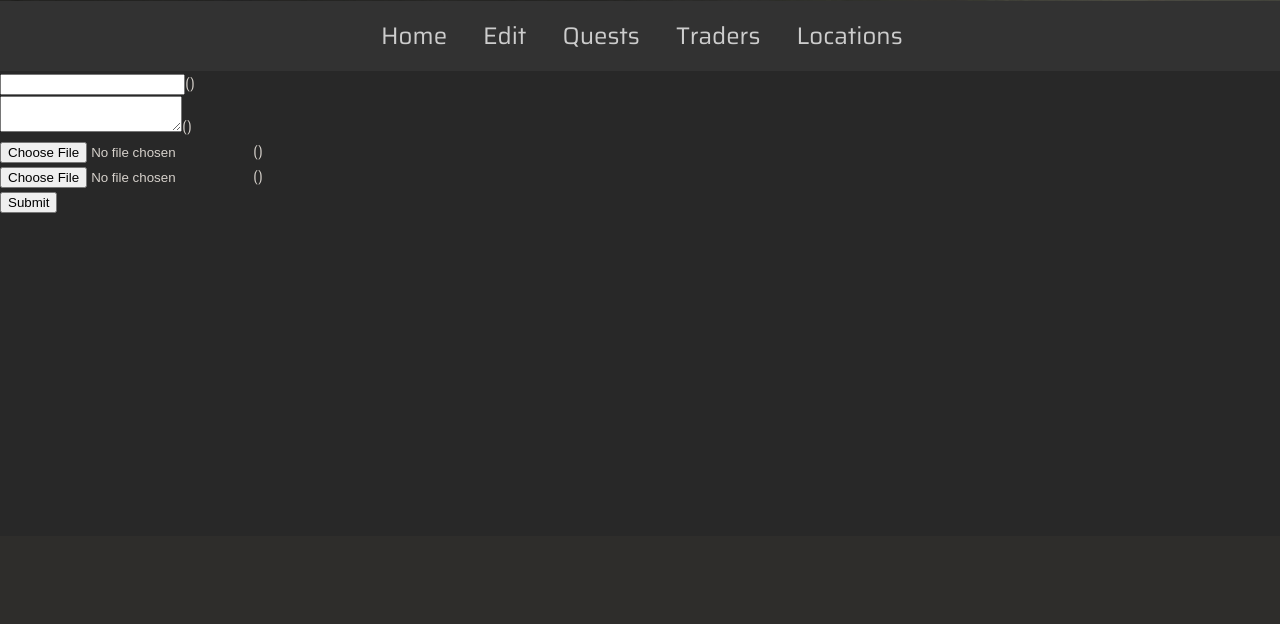
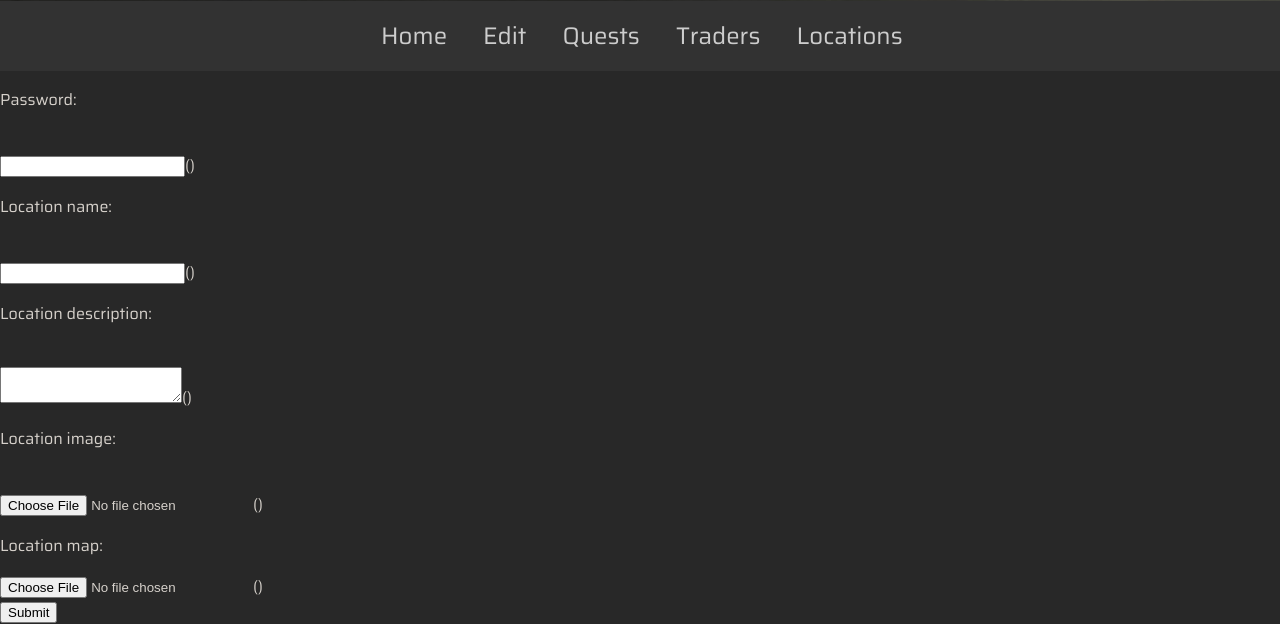
Before and after one commit to Peashooter2007/2025-Website-Project, a Flask app: page /add_location in a window 1280 px wide. Shown: the part 264-888 px from the top of the page. Before the commit the page ends 477 px from the top, so only its background shows below. Run offline with Flask 3, Linux system fonts and the light colour scheme.

Commit message:
Password Protection + file type check

```diff
--- a/app/forms.py
+++ b/app/forms.py
@@ -1,6 +1,6 @@
 from flask_wtf import FlaskForm
 from flask import Flask
-from wtforms import IntegerField, StringField, TextAreaField, SelectField, FileField, SubmitField
+from wtforms import IntegerField, StringField, TextAreaField, SelectField, FileField, SubmitField, PasswordField
 from wtforms.validators import DataRequired, Optional, ValidationError
 
 class Add_Quest(FlaskForm):
@@ -10,18 +10,20 @@ class Add_Quest(FlaskForm):
     exp = IntegerField("exp")
     trader = SelectField('trader')
     image = FileField("image")
-    password = StringField("password", validators=[DataRequired()])
+    password = PasswordField("password", validators=[DataRequired()])
 
 class Add_Trader(FlaskForm):
     name = StringField("name", validators=[DataRequired()])
     desc = TextAreaField("desc")
     image = FileField("image")
+    password = PasswordField("password", validators=[DataRequired()])
 
 class Add_Location(FlaskForm):
     name = StringField("name", validators=[DataRequired()])
     desc = TextAreaField("desc")
     image = FileField("image")
     map = FileField("map")
+    password = PasswordField("password", validators=[DataRequired()])
 
 class Searchbar(FlaskForm):
     search = StringField("search", validators=[DataRequired()])
--- a/app/routes.py
+++ b/app/routes.py
@@ -12,6 +12,11 @@ app.secret_key = 'correcthorsebatterystaple'
 
 import app.models as models
 from app.forms import Add_Quest, Add_Trader, Add_Location, Searchbar
+
+ALLOWED_EXTENSIONS = set(['pdf', 'png', 'jpg', 'jpeg'])
+
+def allowed_file(filename):
+    return '.' in filename and filename.rsplit('.', 1)[1].lower() in ALLOWED_EXTENSIONS
 
 @app.route('/')
 def root():
@@ -84,10 +89,15 @@ def add_quest():
 def add_trader():
     form = Add_Trader()
     trader_images = 'app/static/images/traders/'
-    if request.method=='POST' and form.validate_on_submit():
+    formpassword = models.Password.query.first()
+    password = formpassword.password
+    if request.method=='POST' and form.validate_on_submit() and form.password.data == password:
         image = request.files['image']
-        imagename = secure_filename(form.image.data.filename)
-        image.save(trader_images+imagename)
+        if image and allowed_file(image.filename):
+            imagename = secure_filename(form.image.data.filename)
+            image.save(trader_images+imagename)
+        else:
+            return render_template('add_trader.html', form=form, page_title ="Add a Trader")
         new_trader = models.Trader()
         new_trader.name = form.name.data
         new_trader.desc = form.desc.data
@@ -102,7 +112,9 @@ def add_trader():
 def add_location():
     form = Add_Location()
     location_images = 'app/static/images/locations/'
-    if request.method=='POST' and form.validate_on_submit():
+    formpassword = models.Password.query.first()
+    password = formpassword.password
+    if request.method=='POST' and form.validate_on_submit() and form.password.data == password:
         image = request.files['image']
         imagename = secure_filename(form.image.data.filename)
         image.save(location_images+imagename)
--- a/app/templates/add_location.html
+++ b/app/templates/add_location.html
@@ -3,9 +3,15 @@
 <form method="POST" enctype="multipart/form-data">
 
     {{ form.csrf_token }}
+    <p>Password:</p></br>
+    {{form.password}}{{form.password.errors}}</br>
+    <p>Location name:</p></br>
     {{ form.name }}{{ form.name.errors }}</br>
+    <p>Location description:</p></br>
     {{ form.desc }}{{ form.desc.errors }}</br>
+    <p>Location image:</p></br>
     {{ form.image }}{{ form.image.errors }}</br>
+    <p>Location map:</p>
     {{ form.map }}{{ form.map.errors }}<br>
     <input type="submit" value="Submit">
 
--- a/app/templates/add_trader.html
+++ b/app/templates/add_trader.html
@@ -3,8 +3,13 @@
 <form method="POST" enctype="multipart/form-data">
 
     {{ form.csrf_token }}
+    <p>Password:</p></br>
+    {{form.password}}{{form.password.errors}}</br>
+    <p>Trader name:</p></br>
     {{ form.name }}{{ form.name.errors }}</br>
+    <p>Trader description:</p></br>
     {{ form.desc }}{{ form.desc.errors }}</br>
+    <p>Trader image:</p></br>
     {{ form.image }}{{ form.image.errors }}</br>
     <input type="submit" value="Submit">
 
```
Also changed, not shown: app/database.db, app/static/images/traders/placeholder.png (added).
